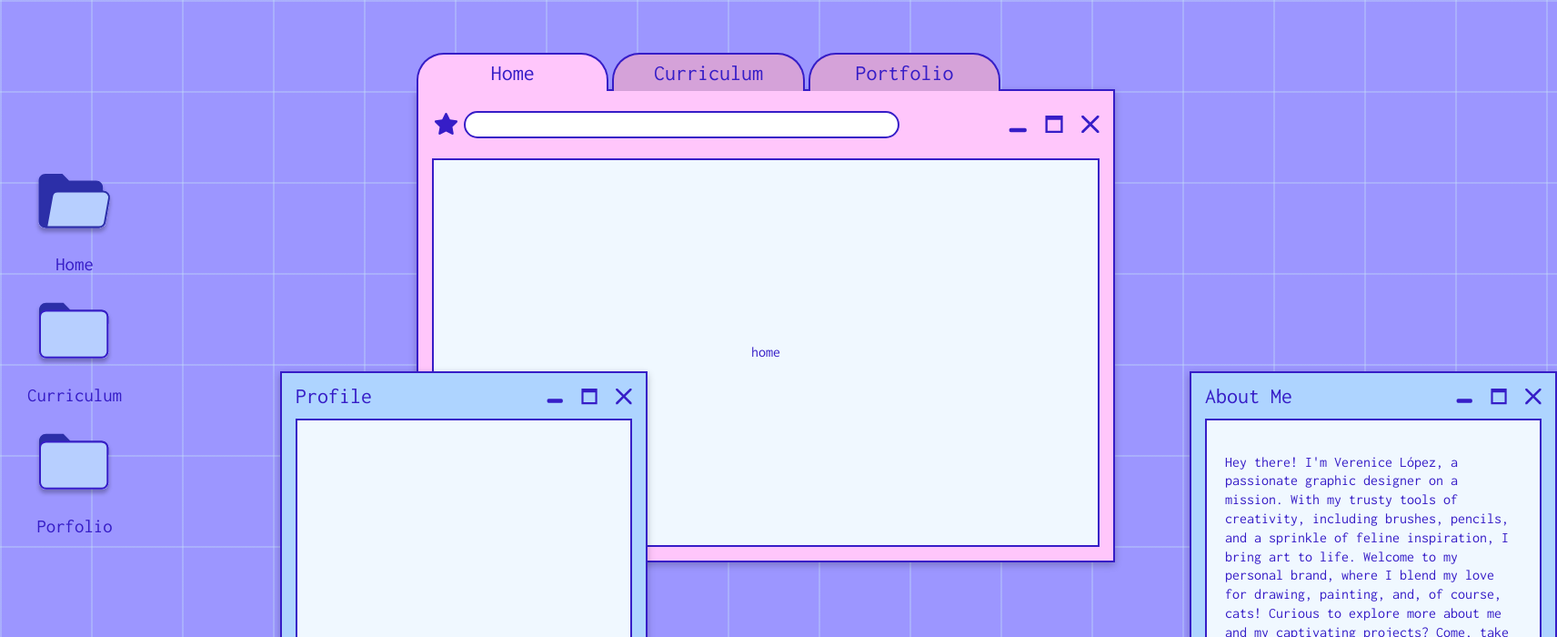
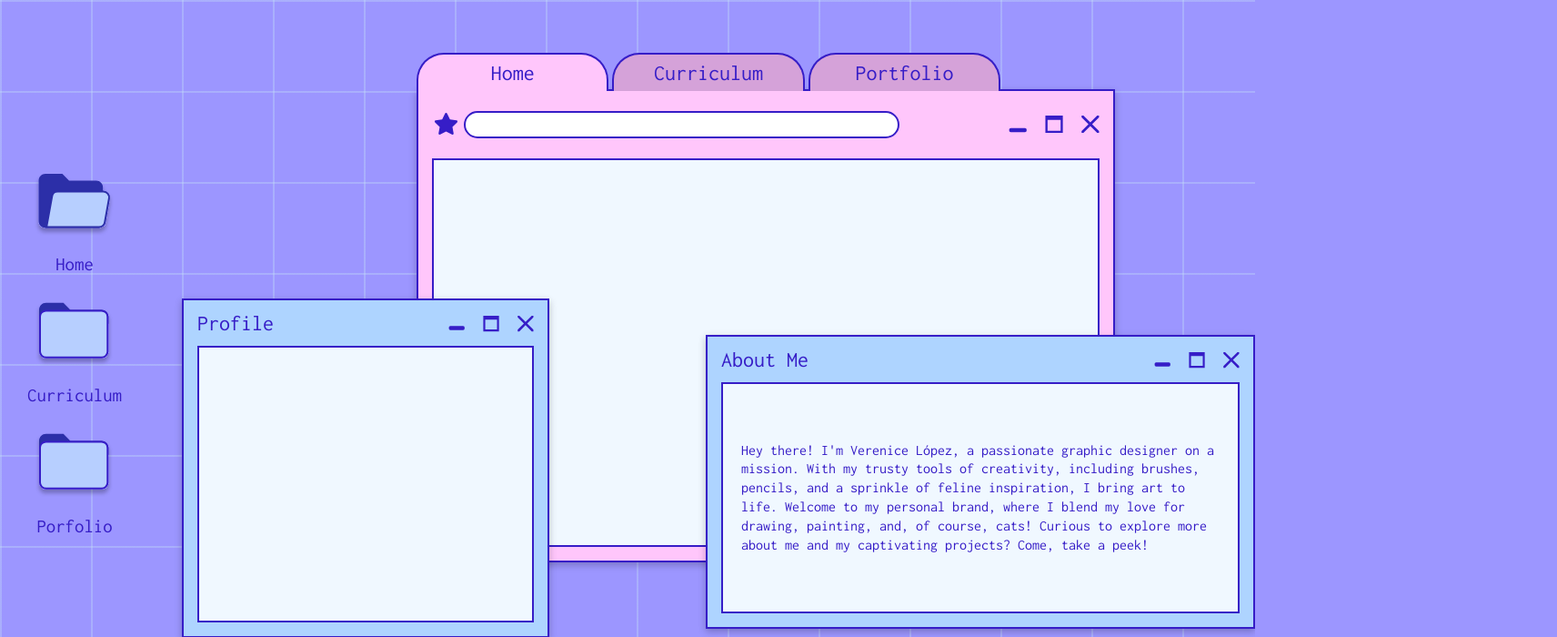
Before and after one commit to Coreandrum1/vereLPatlanPage, a React (Vite) app: page / in a window 1280 px wide. Shown: the top 700 px of the page at 91% size, 1712 px wide, since content can reach past the window. Built offline with nearby package versions, Linux system fonts and the light colour scheme.

Commit message:
changed default card position

```diff
--- a/src/App.tsx
+++ b/src/App.tsx
@@ -2,7 +2,7 @@ import "./App.css";
 import MainWindow from "./components/MainWindow";
 import TaskBar from "./components/TaskBar";
 import DesktopIcons from "./components/DesktopIcons";
-import { useState } from "react";
+import { useState, useRef } from "react";
 import Card from "./components/Card";
 import FormattedPlainText from "./components/FormattedPlainText";
 import { useLocation } from "react-router-dom";
@@ -12,6 +12,7 @@ type PageType = "home" | "curriculum" | "portfolio";
 
 function App() {
   const location = useLocation();
+  const windowSize = useRef([window.innerWidth, window.innerHeight]);
   const currPath = location.pathname.replace("/", "") || "home";
   const [selectedTab, setSelectedTab] = useState<PageType>(
     currPath as PageType
@@ -24,7 +25,10 @@ function App() {
       {(location.pathname === "/home" || location.pathname === "/") && (
         <Card
           windowTitle="Profile"
-          propPosition={{ x: 300, y: 400 }}
+          propPosition={{
+            x: windowSize.current[0] * 0.15,
+            y: windowSize.current[1] * 0.4,
+          }}
           height={300}
           width={400}
         />
@@ -33,9 +37,12 @@ function App() {
       {(location.pathname === "/home" || location.pathname === "/") && (
         <Card
           windowTitle="About Me"
-          propPosition={{ x: 1300, y: 400 }}
-          height={300}
-          width={400}
+          propPosition={{
+            x: windowSize.current[0] * 0.6,
+            y: windowSize.current[1] * 0.45,
+          }}
+          height={250}
+          width={600}
           subContentComponent={
             <FormattedPlainText
               text="Hey there! I'm Verenice López, a passionate graphic designer on a
@@ -51,7 +58,10 @@ function App() {
       {location.pathname === "/curriculum" && (
         <Card
           windowTitle="Software skills"
-          propPosition={{ x: 300, y: 400 }}
+          propPosition={{
+            x: windowSize.current[0] * 0.15,
+            y: windowSize.current[1] * 0.45,
+          }}
           height={300}
           width={600}
           subContentComponent={<SkillList />}
```
